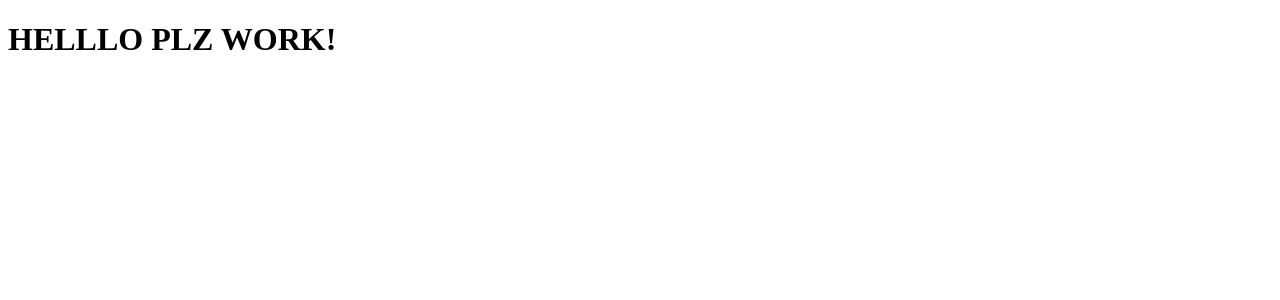
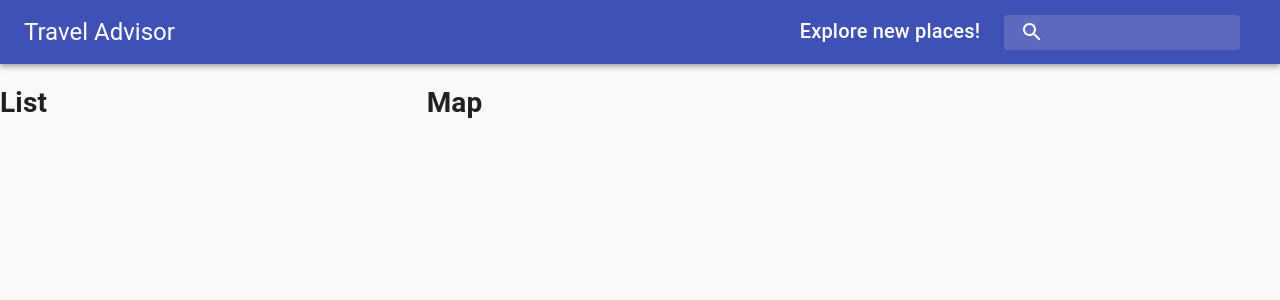
Before and after one commit to atifHussaini/TravelAdvisor, a React (Create React App) app: page / in a window 1280 px wide. Shown: the top 300 px of the page. Built offline with nearby package versions, Linux system fonts and the light colour scheme.

Commit message:
search bar activated, styles added

```diff
--- a/src/App.js
+++ b/src/App.js
@@ -1,10 +1,24 @@
 import React from 'react';
+import { CssBaseline, Grid } from '@material-ui/core';
+
+import Header from './components/Header/Header';
+import List from './components/List/List';
+import Map from './components/Map/Map';
 
 const App = () => {
     return (
-        <div>
-            <h1>HELLLO PLZ WORK!</h1>
-        </div>
+        <>
+        <CssBaseline />
+            <Header />
+            <Grid container spacing={3} style={{width:'100%'}}>
+                <Grid item xs={12} md={4}>
+                    <List/>
+                </Grid>
+                <Grid item xs={12} md={8}>
+                    <Map/>
+                </Grid>
+            </Grid>
+        </>
     );
 }
 
--- /dev/null
+++ b/src/components/Header/Header.jsx
@@ -0,0 +1,37 @@
+import React from 'react';
+import { Autocomplete } from '@react-google-maps/api';
+import { AppBar, Toolbar, Typography, InputBase, Box } from '@material-ui/core';
+import SearchIcon from '@material-ui/icons/Search';
+
+import useStyles from "./styles";
+
+
+const Header = () => {
+
+    const classes = useStyles();
+
+    return (
+        <AppBar position='static'>
+            <Toolbar className={classes.toolbar}>
+                <Typography variant='h5' className={classes.title}>
+                    Travel Advisor
+                </Typography>
+                <Box display='flex'>
+                    <Typography variant='h6' className={classes.title}>
+                        Explore new places!
+                    </Typography>
+                    {/* <Autocomplete> */}
+                        <div className={classes.search}>
+                            <div className={classes.searchIcon}>
+                                <SearchIcon />
+                            </div>
+                            <InputBase place="Search..." classes={{root: classes.inputRoot, input: classes.inputInput}}/>
+                        </div>
+                    {/* </Autocomplete> */}
+                </Box>
+            </Toolbar>
+        </AppBar>
+    );
+}
+
+export default Header;
--- /dev/null
+++ b/src/components/Header/styles.js
@@ -0,0 +1,32 @@
+import { alpha, makeStyles } from '@material-ui/core/styles';
+
+export default makeStyles((theme) => ({
+  title: {
+    display: 'none',
+    [theme.breakpoints.up('sm')]: {
+      display: 'block',
+    },
+  },
+  search: {
+    position: 'relative',
+    borderRadius: theme.shape.borderRadius,
+    backgroundColor: alpha(theme.palette.common.white, 0.15),
+    '&:hover': { backgroundColor: alpha(theme.palette.common.white, 0.25) },
+    marginRight: theme.spacing(2),
+    marginLeft: 0,
+    width: '100%',
+    [theme.breakpoints.up('sm')]: { marginLeft: theme.spacing(3), width: 'auto' },
+  },
+  searchIcon: {
+    padding: theme.spacing(0, 2), height: '100%', position: 'absolute', pointerEvents: 'none', display: 'flex', alignItems: 'center', justifyContent: 'center',
+  },
+  inputRoot: {
+    color: 'inherit',
+  },
+  inputInput: {
+    padding: theme.spacing(1, 1, 1, 0), paddingLeft: `calc(1em + ${theme.spacing(4)}px)`, transition: theme.transitions.create('width'), width: '100%', [theme.breakpoints.up('md')]: { width: '20ch' },
+  },
+  toolbar: {
+    display: 'flex', justifyContent: 'space-between',
+  },
+}));
--- /dev/null
+++ b/src/components/List/List.jsx
@@ -0,0 +1,9 @@
+import React from 'react';
+
+const List = () => {
+    return (
+        <h1>List</h1>
+    );
+}
+
+export default List;
--- /dev/null
+++ b/src/components/List/styles.js
@@ -0,0 +1,22 @@
+import { makeStyles } from '@material-ui/core/styles';
+
+export default makeStyles((theme) => ({
+  formControl: {
+    margin: theme.spacing(1), minWidth: 120, marginBottom: '30px',
+  },
+  selectEmpty: {
+    marginTop: theme.spacing(2),
+  },
+  loading: {
+    height: '600px', display: 'flex', justifyContent: 'center', alignItems: 'center',
+  },
+  container: {
+    padding: '25px',
+  },
+  marginBottom: {
+    marginBottom: '30px',
+  },
+  list: {
+    height: '75vh', overflow: 'auto',
+  },
+}));
--- /dev/null
+++ b/src/components/Map/Map.jsx
@@ -0,0 +1,9 @@
+import React from 'react';
+
+const Map = () => {
+    return (
+        <h1>Map</h1>
+    );
+}
+
+export default Map;
--- /dev/null
+++ b/src/components/Map/styles.js
@@ -0,0 +1,16 @@
+import { makeStyles } from '@material-ui/core/styles';
+
+export default makeStyles(() => ({
+  paper: {
+    padding: '10px', display: 'flex', flexDirection: 'column', justifyContent: 'center', width: '100px',
+  },
+  mapContainer: {
+    height: '85vh', width: '100%',
+  },
+  markerContainer: {
+    position: 'absolute', transform: 'translate(-50%, -50%)', zIndex: 1, '&:hover': { zIndex: 2 },
+  },
+  pointer: {
+    cursor: 'pointer',
+  },
+}));
--- /dev/null
+++ b/src/components/PlaceDetails/styles.js
@@ -0,0 +1,13 @@
+import { makeStyles } from '@material-ui/core/styles';
+
+export default makeStyles(() => ({
+  chip: {
+    margin: '5px 5px 5px 0',
+  },
+  subtitle: {
+    display: 'flex', alignItems: 'center', justifyContent: 'space-between', marginTop: '10px',
+  },
+  spacing: {
+    display: 'flex', alignItems: 'center', justifyContent: 'space-between',
+  },
+}));
```
Also changed, not shown: src/components/PlaceDetails/PlaceDetails.jsx (added, +9 -0 lines).
